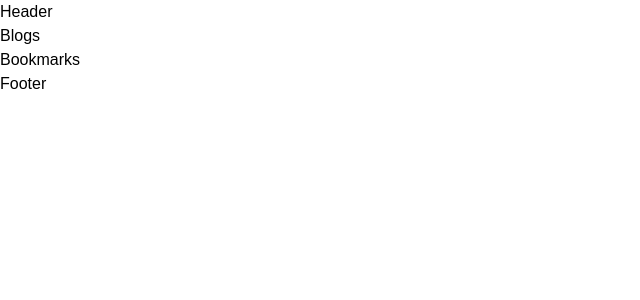
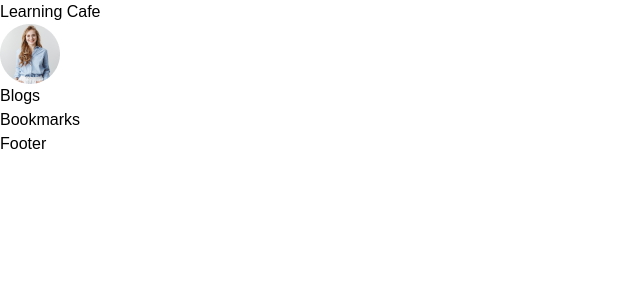
Before and after one commit to roushan-sheik/knowledge-cafe, a React (Vite) app: page / in a window 1280 px wide. Shown: the top 300 px of the page, without its empty margins (0-640 px from the left). Built offline with nearby package versions, Linux system fonts and the light colour scheme.

Commit message:
basic layout css added

```diff
--- a/src/components/blogs/Blogs.jsx
+++ b/src/components/blogs/Blogs.jsx
@@ -8,7 +8,7 @@ const Blogs = () => {
       .then((data) => setBlogs(data));
   }, []);
   console.log(blogs);
-  return <div>Blogs</div>;
+  return <div className="w-2/3">Blogs</div>;
 };
 
 export default Blogs;
--- a/src/components/bookmarks/Bookmarks.jsx
+++ b/src/components/bookmarks/Bookmarks.jsx
@@ -1,7 +1,7 @@
 import React from "react";
 
 const Bookmarks = () => {
-  return <div>Bookmarks</div>;
+  return <div className="w-1/3">Bookmarks</div>;
 };
 
 export default Bookmarks;
--- a/src/components/layout/Header.jsx
+++ b/src/components/layout/Header.jsx
@@ -1,7 +1,17 @@
 import React from "react";
+import profile from "../../assets/images/profile.png";
 
 const Header = () => {
-  return <div>Header</div>;
+  return (
+    <div className="">
+      <div>
+        <h2>Learning Cafe</h2>
+      </div>
+      <div>
+        <img src={profile} alt="" />
+      </div>
+    </div>
+  );
 };
 
 export default Header;
--- a/src/components/layout/Layout.jsx
+++ b/src/components/layout/Layout.jsx
@@ -4,10 +4,10 @@ import Header from "./Header";
 
 const Layout = ({ children }) => {
   return (
-    <div>
+    <div className="w-[80%] mx-auto">
       {/* header  */}
       <Header />
-      <main>{children}</main>
+      <main className="flex flex-col lg:flex-row">{children}</main>
       <Footer />
     </div>
   );
```
